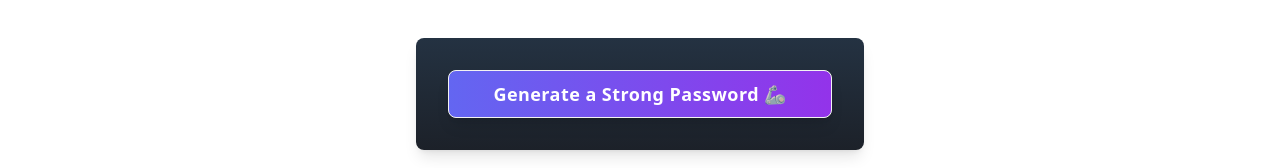
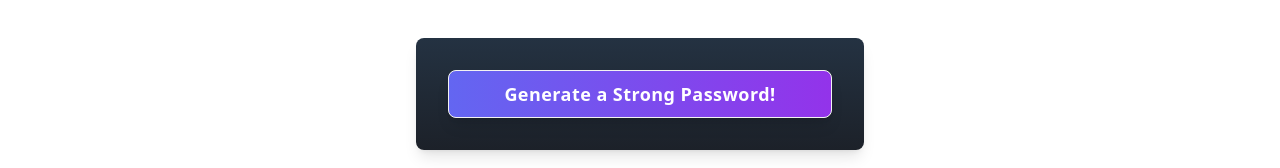
Before and after one commit to yashmandi/password-gen, a React (Vite) app: page / in a window 1280 px wide. Shown: the part 150-318 px from the top of the page. Built offline with nearby package versions, Linux system fonts and the light colour scheme.

Commit message:
app name

```diff
--- a/src/components/PasswordGeneratorBox.jsx
+++ b/src/components/PasswordGeneratorBox.jsx
@@ -28,7 +28,7 @@ const PasswordGeneratorBox = () => {
           className="btn bg-gradient-to-r from-indigo-500 to-purple-600 hover:from-indigo-600 hover:to-purple-700 px-4 rounded-lg text-white text-base sm:text-lg w-full font-semibold tracking-wide shadow-lg transform transition-transform duration-300 hover:scale-[1.02] hover:shadow-2xl"
           onClick={generatePassword}
         >
-          Generate a Strong Password 🦾
+          Generate a Strong Password!
         </button>
 
         {password && (
```
